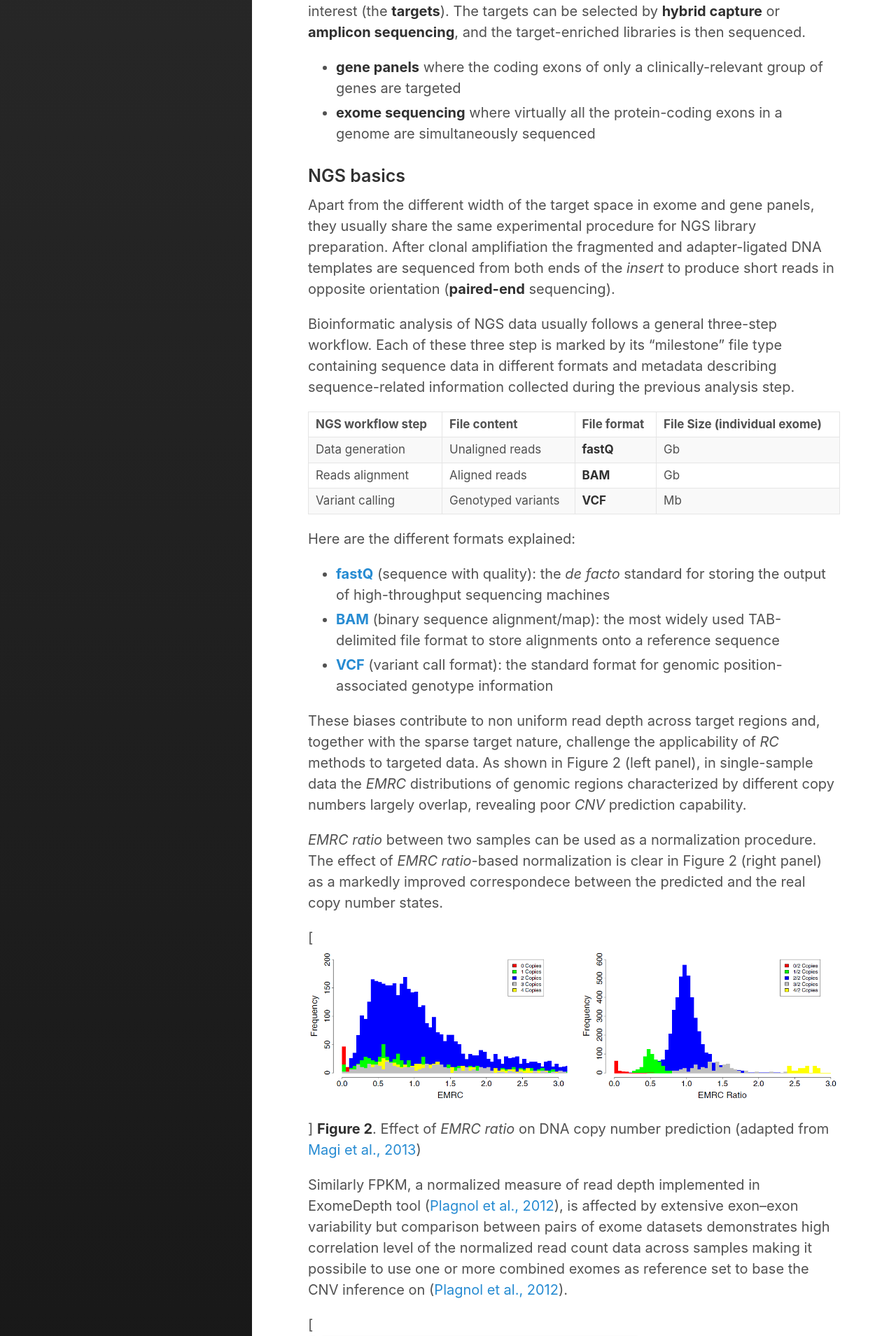
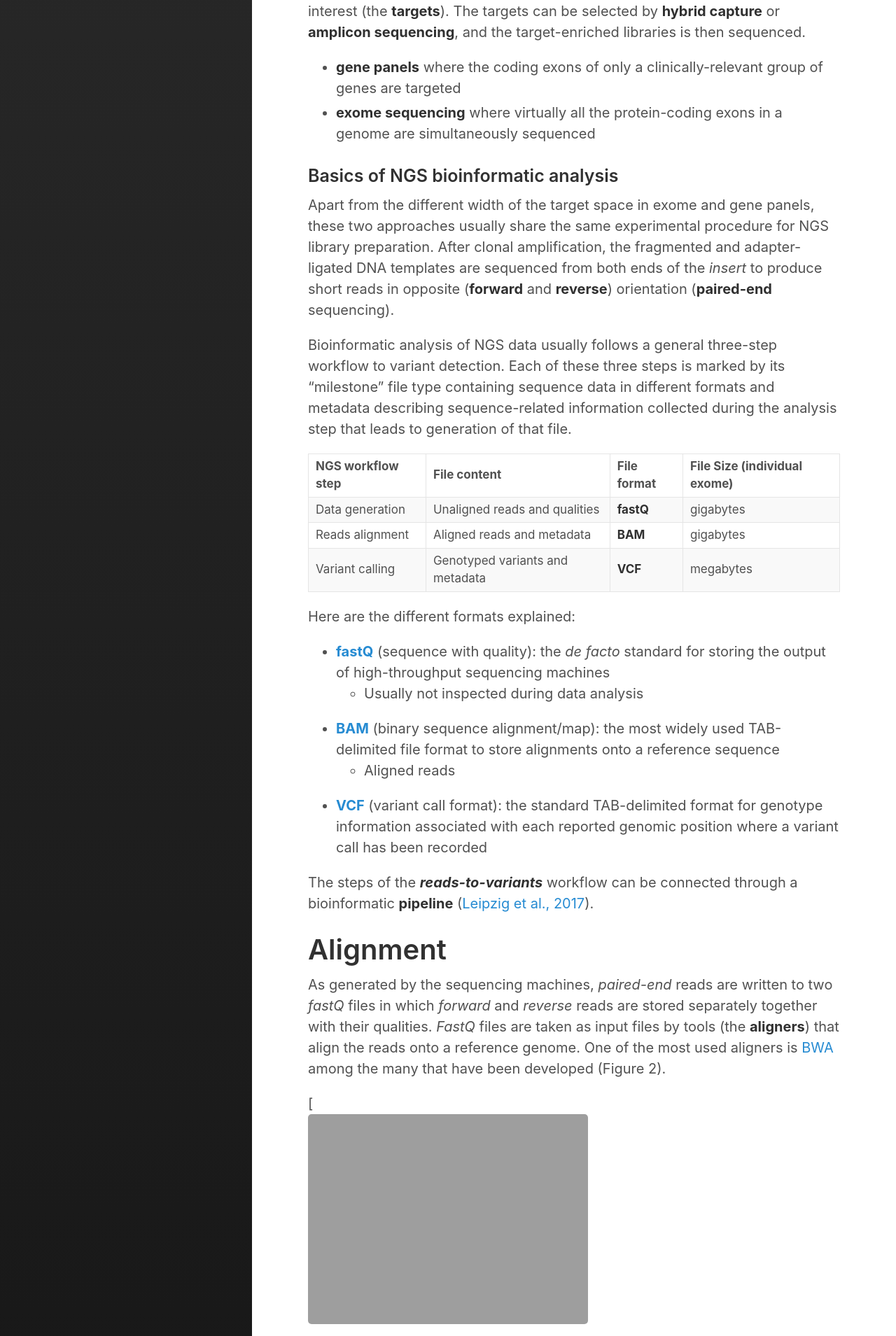
Before and after one commit to sigu-training/clinical_genomics, a Jekyll site: the page built from lectures/bioinfo_ngs.md, in a window 1280 px wide. Shown: the part 1608-3517 px from the top of the page at 70% size. Built offline with Jekyll 4.4.1, drawn with Linux system fonts in a browser that asks for light colours; some of the changed text lies outside the part shown.

Commit message:
Update bioinfo_ngs.md

```diff
--- a/lectures/bioinfo_ngs.md
+++ b/lectures/bioinfo_ngs.md
@@ -6,7 +6,6 @@
 ---
 
 # Next Generation Sequencing
-
 
 - *Next (or Second) Generation Sequencing* (NGS/SGS) is an umbrella-term covering a number of approaches to DNA sequencing that have been developed after the first, widespread and for long time most commonly used Sanger sequencing.
 - *NGS* is also known as *Massive Parallel Sequencing* (MPS), a term that makes explicit the paradigm shared by all these technologies, that is to sequence in parallel a massive library of spatially separated and clonally amplified DNA templates.
@@ -18,7 +17,7 @@
 
 In the context of disorders with a recognized strong genetic contribution such as neurogenetic diseases, *NGS* has been firmly established as the strategy of choice to rapidly and efficiently diagnose diseases with a Mendelian basis. A general diagnostic workflow for these disorders currently embraces different *NGS*-based diagnostic options as illustrated in Figure 1.
 
-[![ngs_neuro_diagnostics]({{site.url}}{{site.baseurl}}/images/ngs_neuro_diagnostic.jpg)]
+[![ngs_neuro_diagnostics]({{site.url}}{{site.baseurl}}/images/ngs_neuro_diagnostic.png)]
 **Figure 1**. General workflow for genetic diagnosis of neurological diseases. (\*If considering high-yield single-gene testing of more than 1–3 genes by another sequencing method, note that next-generation sequencing is often most cost-effective. †Genetic counselling is required before and after all genetic testing; other considerations include the potential for secondary findings in genomic testing, testing parents if inheritance is sporadic or recessive, and specialty referral. From [Rexach et al., 2019](https://www.thelancet.com/journals/laneur/article/PIIS1474-4422(19)30033-X/fulltext))
 
 Currently, most common *NGS* strategies in clinical laboratories are the so-called **targeted sequencing** methods that, as opposed to **genome sequencing** covering the whole genomic sequence, focus on a pre-defined set of regions of interest (the **targets**). The targets can be selected by **hybrid capture** or **amplicon sequencing**, and the target-enriched libraries is then sequenced.
@@ -26,30 +25,57 @@
 - **gene panels** where the coding exons of only a clinically-relevant group of genes are targeted
 - **exome sequencing** where virtually all the protein-coding exons in a genome are simultaneously sequenced
 
-### NGS basics
+### Basics of NGS bioinformatic analysis
 
-Apart from the different width of the target space in exome and gene panels, they usually share the same experimental procedure for NGS library preparation. After clonal amplifiation the fragmented and adapter-ligated DNA templates are sequenced from both ends of the *insert* to produce short reads in opposite orientation (**paired-end** sequencing).
+Apart from the different width of the target space in exome and gene panels, these two approaches usually share the same experimental procedure for NGS library preparation. After clonal amplification, the fragmented and adapter-ligated DNA templates are sequenced from both ends of the *insert* to produce short reads in opposite (**forward** and **reverse**) orientation (**paired-end** sequencing).
 
-Bioinformatic analysis of NGS data usually follows a general three-step workflow. Each of these three step is marked by its "milestone" file type containing sequence data in different formats and metadata describing sequence-related information collected during the previous analysis step.
+Bioinformatic analysis of NGS data usually follows a general three-step workflow to variant detection. Each of these three steps is marked by its "milestone" file type containing sequence data in different formats and metadata describing sequence-related information collected during the analysis step that leads to generation of that file.
 
 | NGS workflow step | File content | File format | File Size (individual exome) |
 | --- | --- | --- | --- |
-| Data generation | Unaligned reads | **fastQ** | Gb |
-| Reads alignment | Aligned reads | **BAM** | Gb |
-| Variant calling | Genotyped variants | **VCF** | Mb |
+| Data generation | Unaligned reads and qualities | **fastQ** | gigabytes |
+| Reads alignment | Aligned reads and metadata | **BAM** | gigabytes |
+| Variant calling | Genotyped variants and metadata | **VCF** | megabytes |
 
 Here are the different formats explained:
 
 - **[fastQ](https://en.wikipedia.org/wiki/FASTQ_format)** (sequence with quality): the *de facto* standard for storing the output of high-throughput sequencing machines
+  - Usually not inspected during data analysis
 - **[BAM](https://samtools.github.io/hts-specs/SAMv1.pdf)** (binary sequence alignment/map): the most widely used TAB-delimited file format to store alignments onto a reference sequence
-- **[VCF](http://samtools.github.io/hts-specs/VCFv4.3.pdf)** (variant call format): the standard format for genomic position-associated genotype information
+  - Aligned reads
+- **[VCF](http://samtools.github.io/hts-specs/VCFv4.3.pdf)** (variant call format): the standard TAB-delimited format for genotype information associated with each reported genomic position where a variant call has been recorded
 
-These biases contribute to non uniform read depth across target regions and, together with the sparse target nature, challenge the applicability of *RC* methods to targeted data. As shown in Figure 2 (left panel), in single-sample data the *EMRC* distributions of genomic regions characterized by different copy numbers largely overlap, revealing poor *CNV* prediction capability.
+The steps of the ***reads-to-variants*** workflow can be connected through a bioinformatic **pipeline** ([Leipzig et al., 2017](https://www.ncbi.nlm.nih.gov/pmc/articles/PMC5429012/)).
 
-*EMRC ratio* between two samples can be used as a normalization procedure. The effect of *EMRC ratio*-based normalization is clear in Figure 2 (right panel) as a markedly improved correspondece between the predicted and the real copy number states.
+# Alignment
 
-[![Data Normalization_1]({{site.url}}{{site.baseurl}}/images/normalization_EMRC.png)]
-**Figure 2**. Effect of *EMRC ratio* on DNA copy number prediction (adapted from [Magi et al., 2013](http://genomebiology.com/2013/14/10/R120))
+As generated by the sequencing machines, *paired-end* reads are written to two *fastQ* files in which *forward* and *reverse* reads are stored separately together with their qualities. *FastQ* files are taken as input files by tools (the **aligners**) that align the reads onto a reference genome. One of the most used aligners is [BWA](http://bio-bwa.sourceforge.net/) among the many that have been developed (Figure 2).
+
+[![aligners_timeline]({{site.url}}{{site.baseurl}}/images/aligners_timeline.png)]
+**Figure 3**. Aligners timeline 2001-2012 (from [Fonseca et al., 2012](https://academic.oup.com/bioinformatics/article/28/24/3169/245777))
+
+During the bioinformatic process, *paired-end* reads from the two separate *fastQ* files are re-connected in the alignment, where it is expected that they will:
+- map to their correct location in the genome
+- be as distant as the insert size of the fragment they come from
+- be in opposite orientations
+a combination which we refer to as **proper pairing**. All these data about *paired-end* reads mapping are stored in the BAM file and can be used to various purposes, from alignment quality assessment to structural variant detection.
+
+In Figure 3, the [Integrative Genomic Viewer (IGV)]() screenshot of alignment data over two adjacent *ASXL1* exons
+
+# Post-alignment BAM processing
+
+Regarding post-alignment *pipelines*, the most famous for germline SNP and InDel calling is probably that developed as part of the GATK toolkit (Figure 4).
+
+[![gatk_germline_pipeline]({{site.url}}{{site.baseurl}}/images/gatk_germline_snps_indels.png)]
+**Figure 4**. After-alignment pipeline for germline SNP and InDel variant calling according to [GATK Best Practices](https://software.broadinstitute.org/gatk/best-practices/workflow?id=11145)
+
+According to GATK best practices, in order to be ready for variant calling the BAM file should undergo the following processing:
+- [marking duplicate reads](https://software.broadinstitute.org/gatk/documentation/tooldocs/4.0.4.0/picard_sam_markduplicates_MarkDuplicates.php) to flag (or discard) reads that are mere optical or PCR-mediated duplications of the actual reads
+- [recalibrating base quality scores](https://software.broadinstitute.org/gatk/documentation/article?id=11081) to correct known biases of the native base-related qualities
+While GATK BAM processing is beyond doubt important to improve data quality, it has to be noticed that it is not needed to obtain variant calls and that non GATK-based pipelines may not use it or may use different quality reparametrization schemes.
+
+
+
 
 Similarly FPKM, a normalized measure of read depth implemented in ExomeDepth tool ([Plagnol et al., 2012](https://doi.org/10.1093/bioinformatics/bts526)), is affected by extensive exon–exon variability but comparison between pairs of exome datasets demonstrates high correlation level of the normalized read count data across samples making it possibile to use one or more combined exomes as reference set to base the CNV inference on ([Plagnol et al., 2012](https://doi.org/10.1093/bioinformatics/bts526)).
 
```
